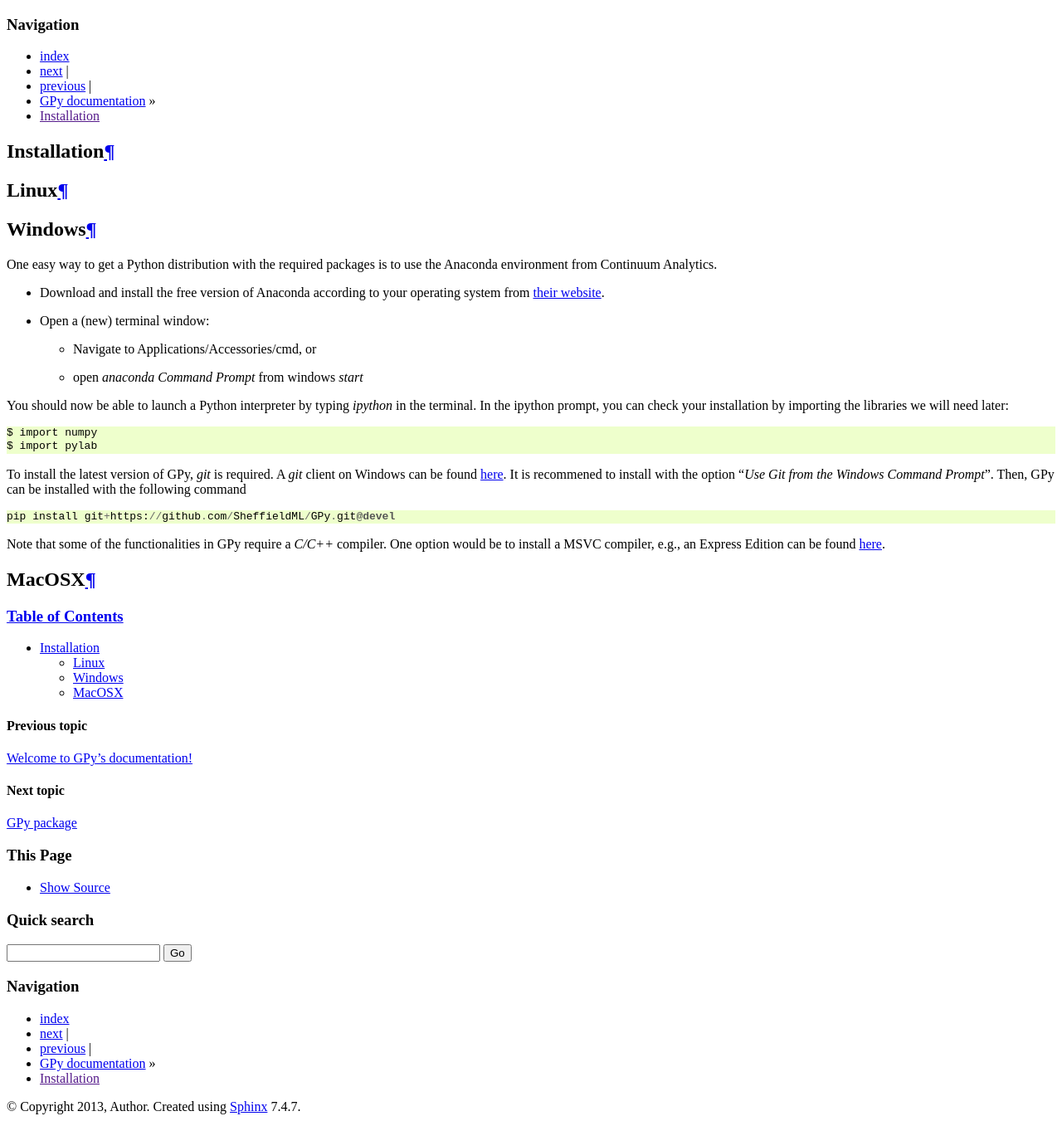
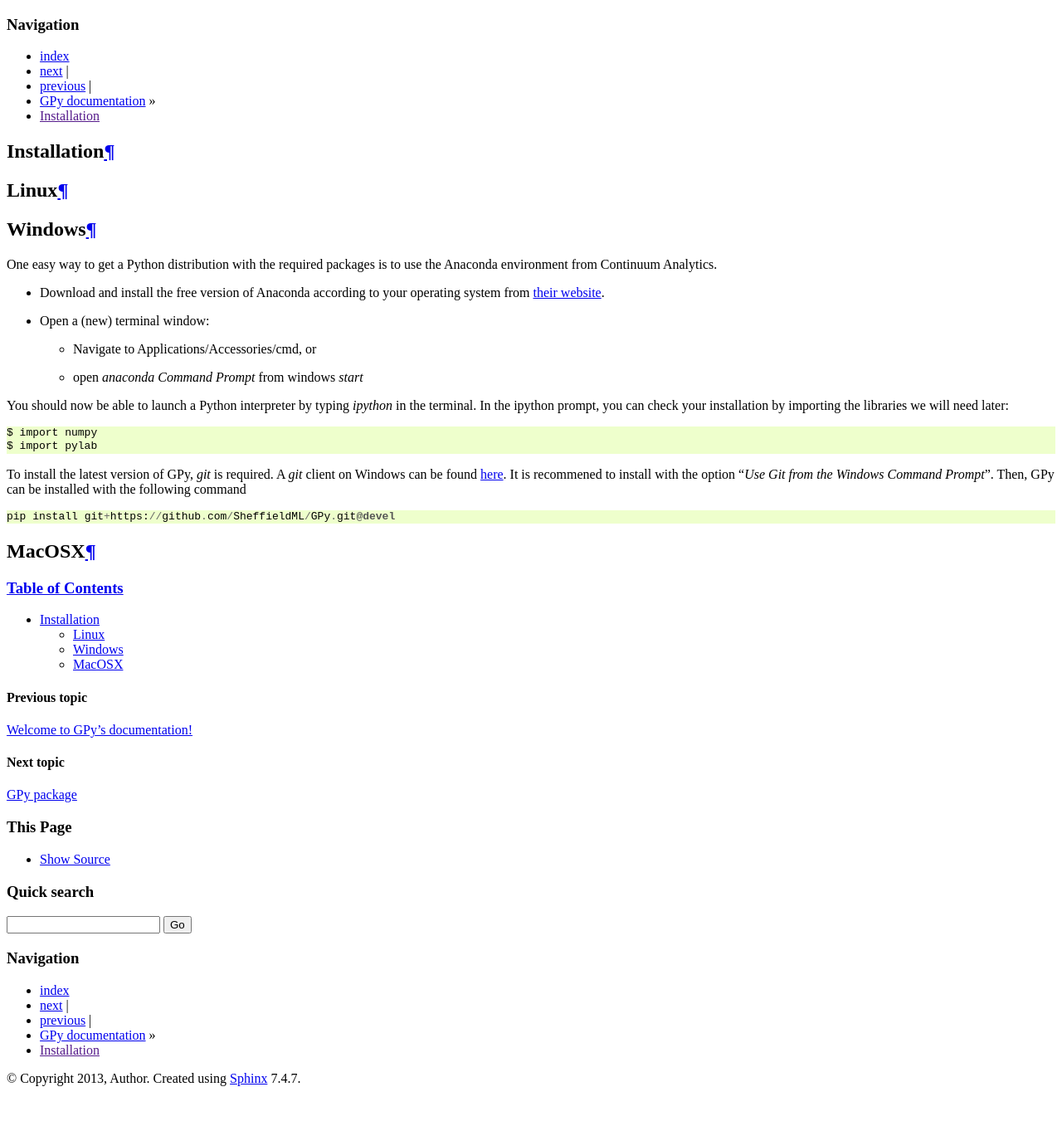
Before and after one commit to SheffieldML/GPy, a Sphinx documentation site: the page built from doc/installation.rst, in a window 1280 px wide. Shown: the whole page at 83% size. Built offline with Sphinx 7.4.7, drawn with Linux system fonts in a browser that asks for light colours; formulas are drawn with MathJax 3; after the commit the page ends 1317 px from its top, so only the background shows below that.

Commit message:
changes installtion instructions

```diff
--- a/doc/installation.rst
+++ b/doc/installation.rst
@@ -26,8 +26,5 @@ To install the latest version of GPy, *git* is required. A *git* client on Windo
 ::
     pip install git+https://github.com/SheffieldML/GPy.git@devel
 
-Note that some of the functionalities in GPy require a *C/C++* compiler. One option would be to install a MSVC compiler, e.g., an Express Edition can be found `here <http://www.microsoft.com/express/download>`_.
-
-
 MacOSX
 ===================================
```
